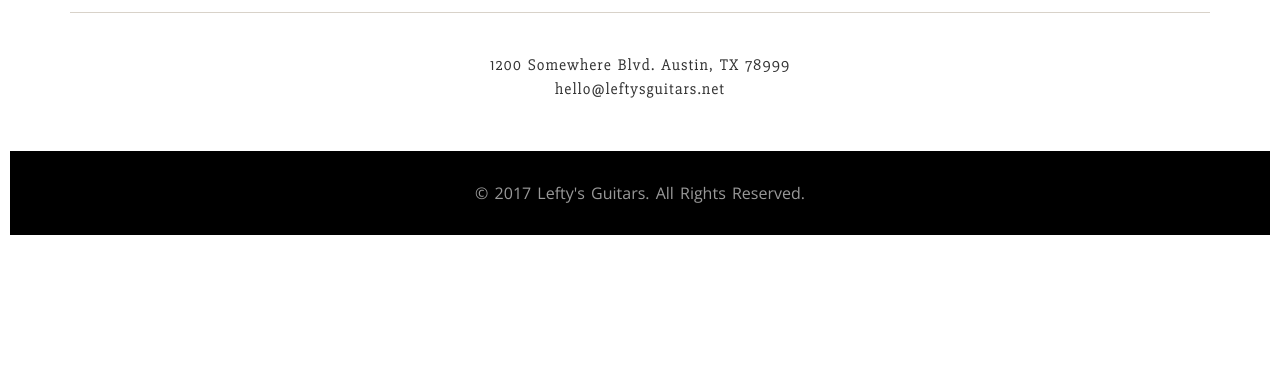
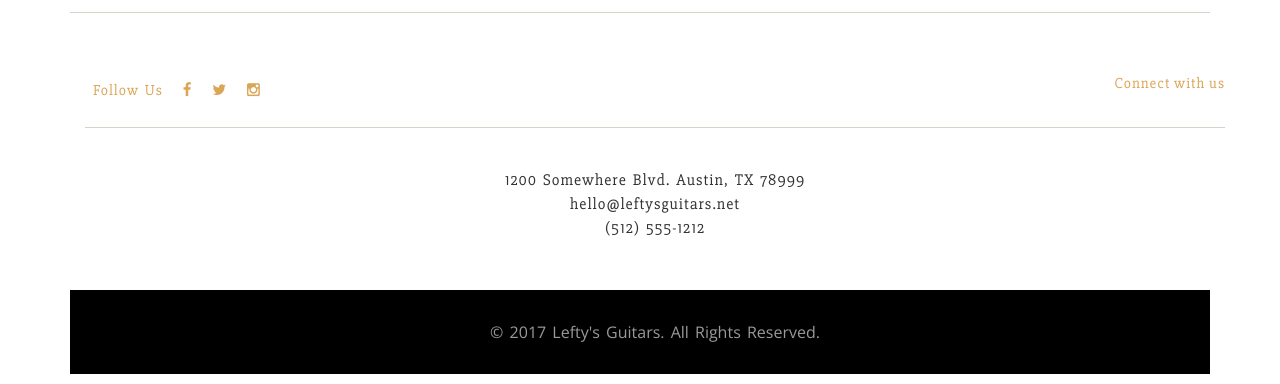
Before and after one commit to TheFoxWitch/client-project, a plain HTML site: page contact.html in a window 1280 px wide. Shown: the part 1244-1628 px from the top of the page. Before the commit the page ends 1489 px from the top, so only its background shows below. Drawn offline with nearby package versions, Linux system fonts and the light colour scheme; some packages are replaced by stand-ins of ours.

Commit message:
contact footer fix

```diff
--- a/contact.html
+++ b/contact.html
@@ -420,11 +420,30 @@ link = '';     }
       </div>
     </div>
 
+    <section class="section">
+    	<div class="container">
+            <div class="contact-social">
+                <div class="row">
+                    <div class="col-md-6 share-buttons">
+                        <ul class="social-icons">
+                            <li><p>Follow Us</p></li>
+                            <li><a href="#"><i class="fa fa-facebook"></i></a></li>
+                            <li><a href="#"><i class="fa fa-twitter"></i></a></li>
+                            <li><a href="#"><i class="fa fa-instagram"></i></a></li>
+                        </ul>
+                    </div>
+                    <div class="col-md-6 link">
+                        <a href="contact.html">Connect with us</a>
+                    </div>
+                </div>
+            </div>
+
             <div class="contact-info">
                 <div class="row text-center">
                     <div class="col-md-6 col-md-offset-3">
-          <p class="text-center">1200 Somewhere Blvd. Austin, TX 78999</p>
-          <p class="text-center"><p>hello@leftysguitars.net</p></p>
+                        <p>1200 Somewhere Blvd. Austin, TX 78999</p>
+                        <p>hello@leftysguitars.net</p>
+                        <p>(512) 555-1212</p>
                     </div>
                 </div>
             </div>
```
Lines whose indentation alone changed are shown as unchanged.
